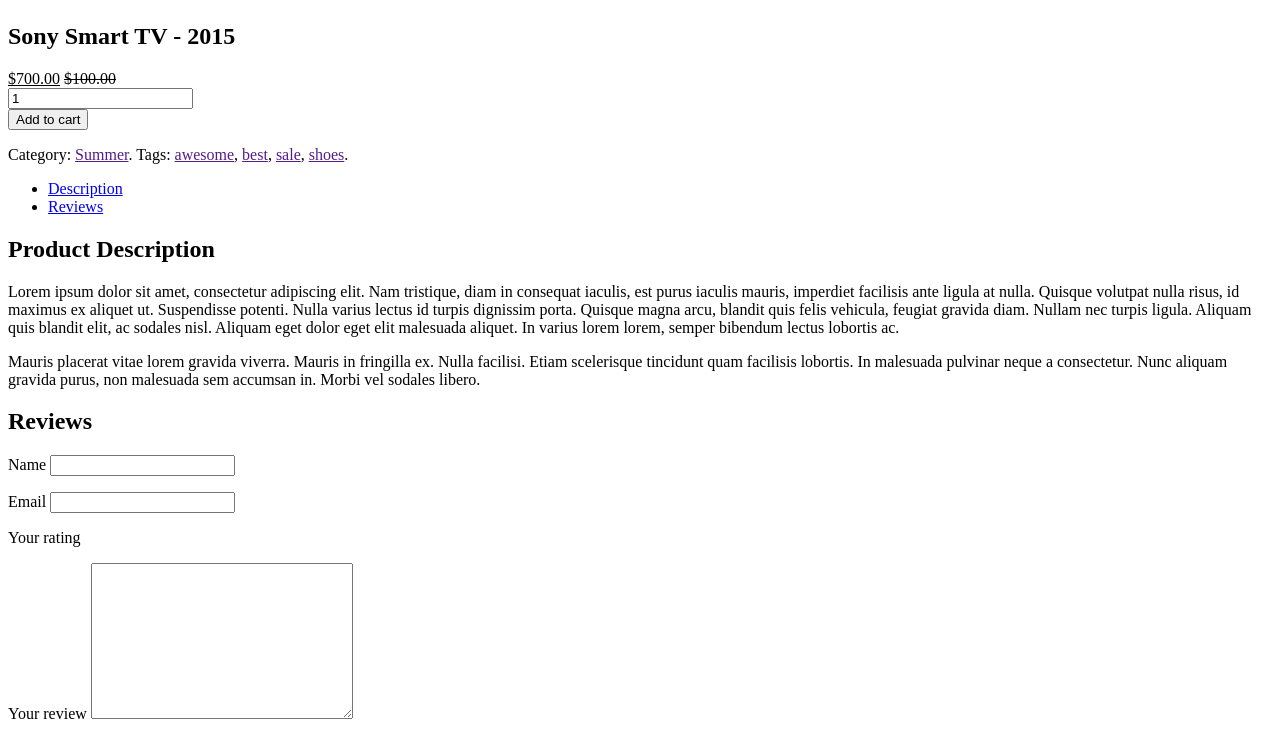
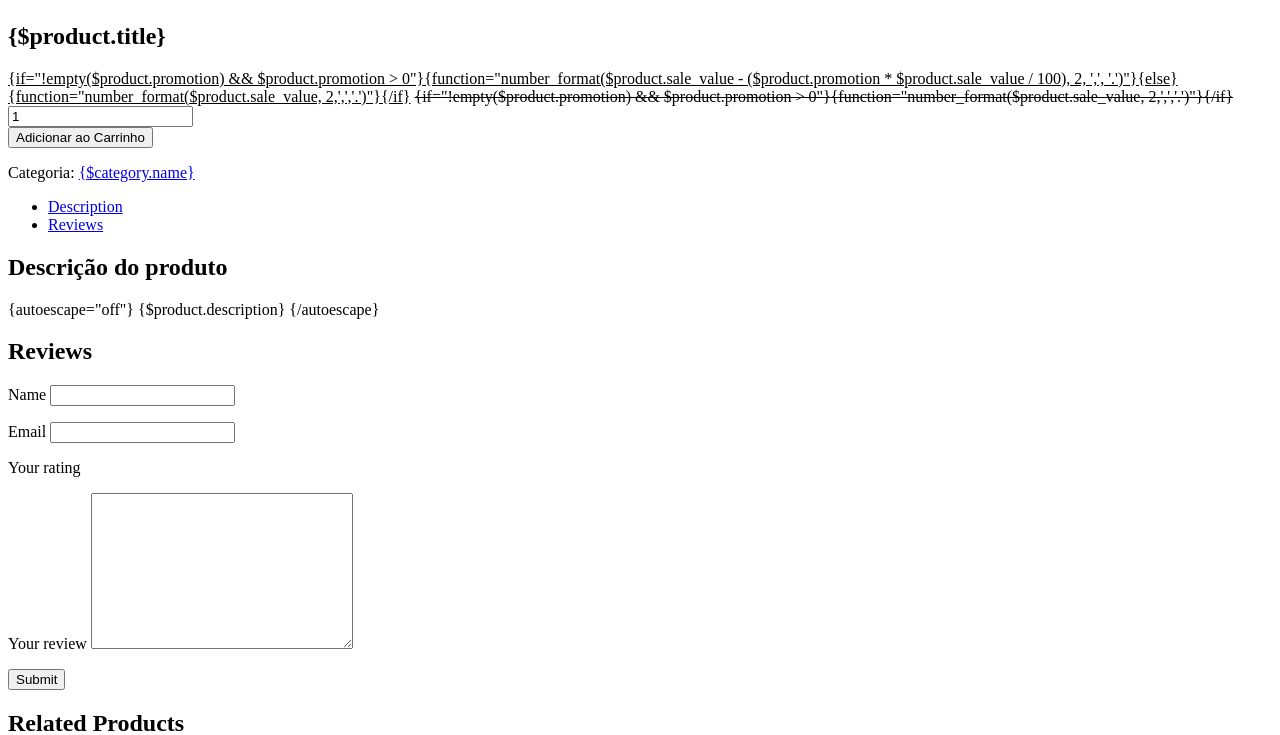
Before and after one commit to xxggabriel/e-commerce, a PHP site: page /app/Views/site/single-product.html in a window 1280 px wide. Shown: the part 674-1409 px from the top of the page. Run offline with PHP 8.4, Linux system fonts and the light colour scheme.

Commit message:
Ajustes category, brand, product, provider

```diff
--- a/app/Views/site/product.html
+++ b/app/Views/site/product.html
@@ -22,7 +22,7 @@
                         <div class="product-upper">
                             <img src="/img/product-2.jpg{*$photos.0*}" alt="">
                         </div>
-                        <h2><a href="/product/{$value.id_product}">{$value.title}</a></h2>
+                        <h2><a href="/product/details/{$value.id_product}">{$value.title}</a></h2>
                         <div class="product-carousel-price">
                             <ins>{$value.sale_value}</ins> <del>{$value.sale_value}</del>
                         </div>
--- a/app/Views/site/single-product.html
+++ b/app/Views/site/single-product.html
@@ -20,9 +20,9 @@
                 <div class="col-md-12">
                     <div class="product-content-right">
                         <div class="product-breadcroumb">
-                            <a href="">Home</a>
-                            <a href="">Category Name</a>
-                            <a href="">Sony Smart TV - 2015</a>
+                            <a href="/">Home</a>
+                            <a href='/category/{$category.id_category}'>{$category.name}</a>
+                            <a href="">{$product.title}</a>
                         </div>
 
                         <div class="row">
@@ -42,20 +42,20 @@
 
                             <div class="col-sm-6">
                                 <div class="product-inner">
-                                    <h2 class="product-name">Sony Smart TV - 2015</h2>
+                                    <h2 class="product-name">{$product.title}</h2>
                                     <div class="product-inner-price">
-                                        <ins>$700.00</ins> <del>$100.00</del>
+                                        <ins>{if="!empty($product.promotion) && $product.promotion > 0"}{function="number_format($product.sale_value - ($product.promotion * $product.sale_value / 100), 2, ',', '.')"}{else}{function="number_format($product.sale_value, 2,',','.')"}{/if}</ins> <del>{if="!empty($product.promotion) && $product.promotion > 0"}{function="number_format($product.sale_value, 2,',','.')"}{/if}</del>
                                     </div>
 
                                     <form action="" class="cart">
                                         <div class="quantity">
                                             <input type="number" size="4" class="input-text qty text" title="Qty" value="1" name="quantity" min="1" step="1">
                                         </div>
-                                        <button class="add_to_cart_button" type="submit">Add to cart</button>
+                                        <button class="add_to_cart_button" type="submit">Adicionar ao Carrinho</button>
                                     </form>
 
                                     <div class="product-inner-category">
-                                        <p>Category: <a href="">Summer</a>. Tags: <a href="">awesome</a>, <a href="">best</a>, <a href="">sale</a>, <a href="">shoes</a>. </p>
+                                        <p>Categoria: <a href='/category/{$category.id_category}'>{$category.name}</a></p>
                                     </div>
 
                                     <div role="tabpanel">
@@ -65,10 +65,10 @@
                                         </ul>
                                         <div class="tab-content">
                                             <div role="tabpanel" class="tab-pane fade in active" id="home">
-                                                <h2>Product Description</h2>
-                                                <p>Lorem ipsum dolor sit amet, consectetur adipiscing elit. Nam tristique, diam in consequat iaculis, est purus iaculis mauris, imperdiet facilisis ante ligula at nulla. Quisque volutpat nulla risus, id maximus ex aliquet ut. Suspendisse potenti. Nulla varius lectus id turpis dignissim porta. Quisque magna arcu, blandit quis felis vehicula, feugiat gravida diam. Nullam nec turpis ligula. Aliquam quis blandit elit, ac sodales nisl. Aliquam eget dolor eget elit malesuada aliquet. In varius lorem lorem, semper bibendum lectus lobortis ac.</p>
-
-                                                <p>Mauris placerat vitae lorem gravida viverra. Mauris in fringilla ex. Nulla facilisi. Etiam scelerisque tincidunt quam facilisis lobortis. In malesuada pulvinar neque a consectetur. Nunc aliquam gravida purus, non malesuada sem accumsan in. Morbi vel sodales libero.</p>
+                                                <h2>Descrição do produto</h2>
+                                                {autoescape="off"}
+                                                    {$product.description}
+                                                {/autoescape}
                                             </div>
                                             <div role="tabpanel" class="tab-pane fade" id="profile">
                                                 <h2>Reviews</h2>
--- a/route/Web.php
+++ b/route/Web.php
@@ -2,6 +2,8 @@
 
 
 $app->get('/', \App\Controller\Views\ClassSite::class . ':index')->setName('index');
+
+$app->get('/404', \App\Controller\Views\ClassSite::class . ':notFound')->setName('404');
 
 $app->get('/about', \App\Controller\Views\ClassSite::class . ':aboutUs')->setName('about');
 
@@ -11,8 +13,8 @@
 
 $app->get('/cart', \App\Controller\Views\ClassSite::class . ':cart')->setName('cart');
 
-$app->get('/product/{pagination}', \App\Controller\Views\ClassSite::class . ':paginationProduct')->setName('pagination-product');
+$app->get('/product/details/{id}', \App\Controller\Views\ClassSite::class . ':singleProduct')->setName('pagination-product');
 
-$app->get('/product/details/{id}', \App\Controller\Views\ClassSite::class . ':singleProduct')->setName('single-product');
+$app->post('/product/details/{id}', \App\Controller\Views\ClassSite::class . ':singleProduct')->setName('single-product');
 
 $app->get('/checkout', \App\Controller\Views\ClassSite::class . ':checkout')->setName('checkout');
```
Also changed, not shown: app/Controller/Views/ClassSite.php (+14 -1 lines), app/Controller/Views/ClassSiteAdmin.php (+39 -17 lines), app/Views/admin/create-product.html (+13 -12 lines), app/Views/admin/update-product.html (+7 -15 lines), app/Views/site/error/404.html (renamed from app/Views/site/404.html), app/Views/site/error/501.html (added).
